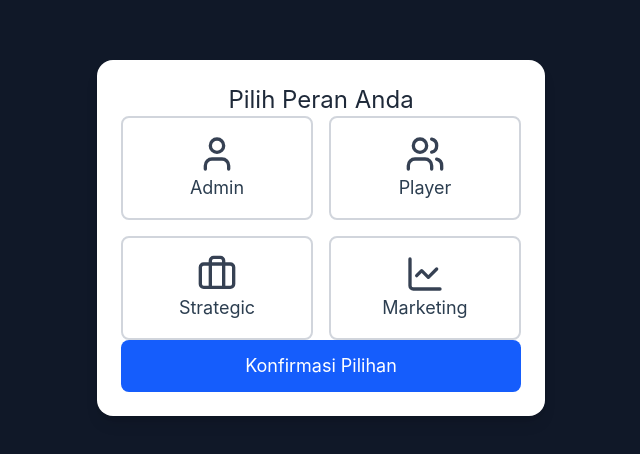
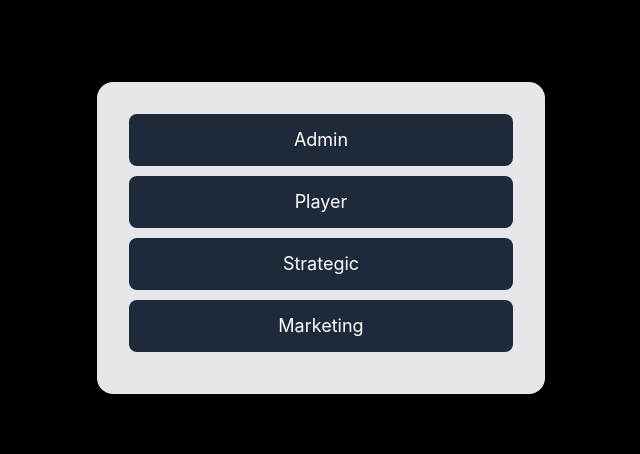
Before and after one commit to faizhalifunn/VueToAPI, a Vue app: page / in a window 1280 px wide. Shown: the part 162-616 px from the top of the page, without its empty margins (319-959 px from the left). Built offline with nearby package versions, Linux system fonts and the light colour scheme.

Commit message:
New commit two

```diff
--- a/src/components/FirstPage.vue
+++ b/src/components/FirstPage.vue
@@ -1,65 +1,52 @@
 <template>
-  <div class="h-screen flex items-center justify-center bg-gray-900">
-    <div class="bg-white rounded-2xl shadow-lg p-6 w-full max-w-md">
-      <h2 class="text-2xl font-bold text-gray-800 text-center mb-4">Pilih Peran Anda</h2>
-
-      <form @submit.prevent="submitRole" class="space-y-4">
-        <div class="grid grid-cols-2 gap-4">
-          <label
+    <div class="h-screen flex items-center justify-center bg-black">
+      <div class="bg-gray-200 rounded-2xl shadow-md p-8 w-full max-w-md">
+        <div class="flex flex-col space-y-4">
+          <!-- Tombol Navigasi -->
+          <button
             v-for="(role, index) in roles"
             :key="index"
-            class="flex flex-col items-center justify-center border-2 rounded-lg p-4 cursor-pointer transition-all duration-300"
-            :class="{
-              'border-gray-300 hover:border-gray-600': selectedRole !== role,
-              'border-blue-500 bg-blue-100': selectedRole === role
-            }"
-            @click="selectedRole = role"
+            @click="selectRole(role)"
+            class="w-full bg-gray-800 text-white text-lg font-semibold py-3 rounded-lg hover:bg-gray-700 transition"
           >
-            <component :is="role.icon" class="w-10 h-10 text-gray-700" />
-            <span class="text-lg font-semibold mt-2">{{ role.label }}</span>
-          </label>
+            {{ role.label }}
+          </button>
         </div>
-
-        <button
-          type="submit"
-          class="w-full bg-blue-600 text-white text-lg font-semibold py-3 rounded-lg hover:bg-blue-500 transition-all"
-        >
-          Konfirmasi Pilihan
-        </button>
-      </form>
       </div>
     </div>
   </template>
 
   <script>
   import { useRouter } from "vue-router";
-import { ref } from "vue";
-import { User, Users, Briefcase, LineChart } from "lucide-vue-next"; // Import ikon dari Lucide
 
   export default {
     name: "RoleSelection",
     setup() {
       const router = useRouter();
-    const selectedRole = ref(null);
 
+      // Daftar Role dengan Path
       const roles = [
-      { label: "Admin", path: "/admin", icon: User },
-      { label: "Player", path: "/join", icon: Users },
-      { label: "Strategic", path: "/join", icon: Briefcase },
-      { label: "Marketing", path: "/join", icon: LineChart },
+        { label: "Admin", path: "/admin" },
+        { label: "Player", path: "/join" },
+        { label: "Strategic", path: "/join" },
+        { label: "Marketing", path: "/join" },
       ];
 
-    const submitRole = () => {
-      if (!selectedRole.value) {
-        alert("Pilih peran terlebih dahulu!");
-        return;
-      }
-      localStorage.clear();
-      localStorage.setItem("userRole", selectedRole.value.label);
-      router.push(selectedRole.value.path);
+      // Fungsi untuk memilih role dan membersihkan localStorage
+      const selectRole = (role) => {
+        localStorage.clear(); // Membersihkan semua data di localStorage
+        localStorage.setItem("userRole", role.label); // Simpan role ke localStorage
+        router.push(role.path); // Redirect ke halaman sesuai role
       };
 
-    return { roles, selectedRole, submitRole };
+      return { roles, selectRole };
     },
   };
   </script>
+
+  <style>
+  /* Menambahkan margin antar tombol jika dibutuhkan */
+  button {
+    margin-bottom: 10px;
+  }
+  </style>
```
Lines whose indentation alone changed are shown as unchanged.
